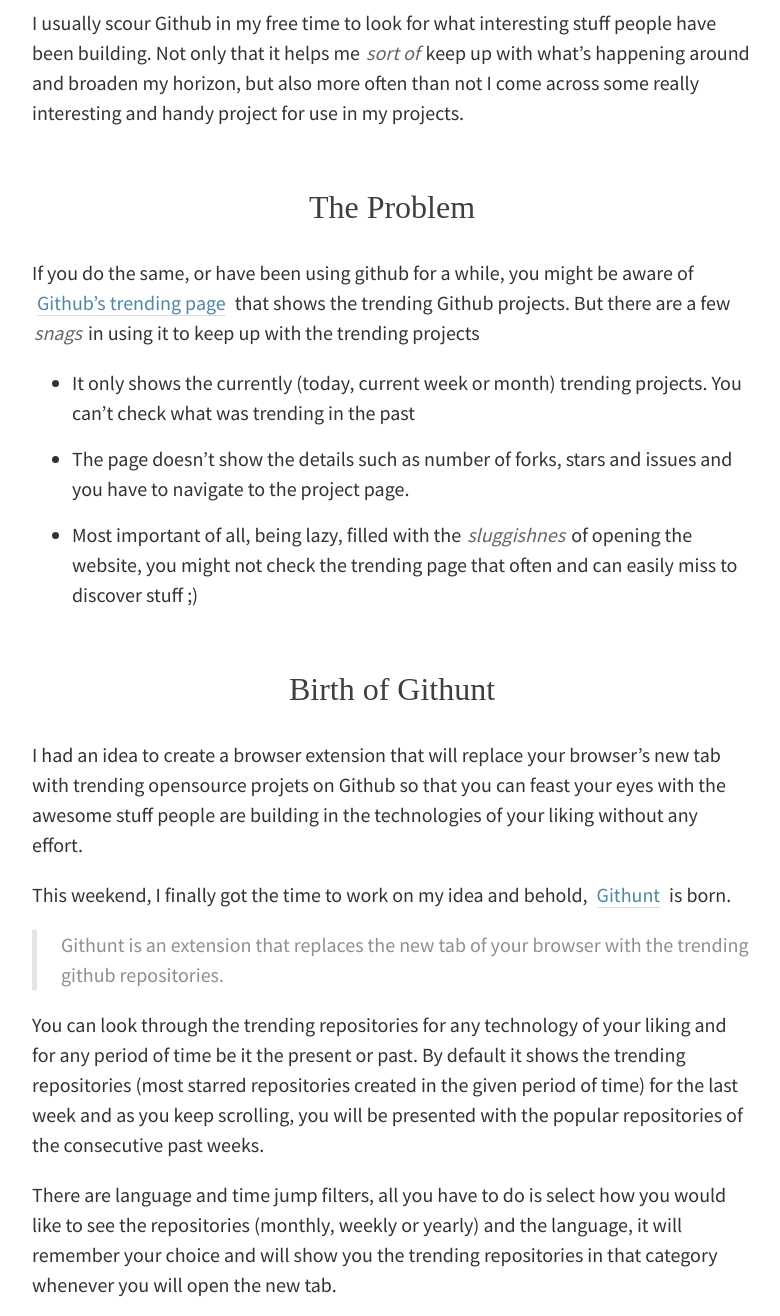
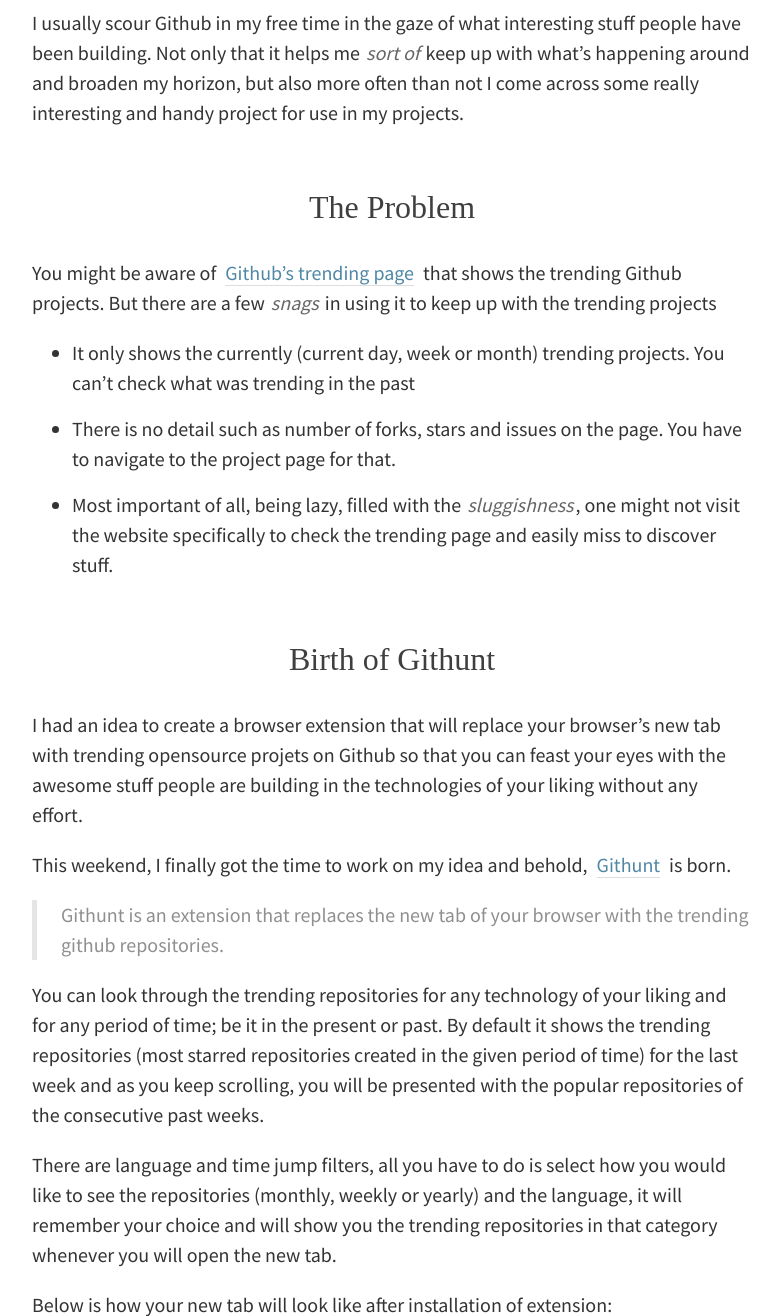
Before and after one commit to kamranahmedse/kamranahmedse.github.io, a Jekyll site: the page built from blog/_posts/2016-03-27-birth-of-githunt-google-chrome-extension-for-github.md, in a window 1280 px wide and 1400 px high, scrolled down 339 px, cut to the strip 0-1316 px from the top of the window. Shown: the whole strip, without its empty margins (248-1028 px from the left). Built offline with Jekyll 4.4.1, drawn with Linux system fonts in a browser that asks for light colours; some web fonts are replaced; comment, search, counter and statistics services are not loaded; some of the changed text lies outside the part shown.

Commit message:
Fix typos in the blog post

```diff
--- a/blog/_posts/2016-03-27-birth-of-githunt-google-chrome-extension-for-github.md
+++ b/blog/_posts/2016-03-27-birth-of-githunt-google-chrome-extension-for-github.md
@@ -4,15 +4,15 @@
 comments: true
 ---
 
-I usually scour Github in my free time to look for what interesting stuff people have been building. Not only that it helps me *sort of* keep up with what's happening around and broaden my horizon, but also more often than not I come across some really interesting and handy project for use in my projects.
+I usually scour Github in my free time in the gaze of what interesting stuff people have been building. Not only that it helps me *sort of* keep up with what's happening around and broaden my horizon, but also more often than not I come across some really interesting and handy project for use in my projects.
 
 ## The Problem
 
-If you do the same, or have been using github for a while, you might be aware of [Github's trending page](http://github.com/trending) that shows the trending Github projects. But there are a few *snags* in using it to keep up with the trending projects
+You might be aware of [Github's trending page](http://github.com/trending) that shows the trending Github projects. But there are a few *snags* in using it to keep up with the trending projects
 
-- It only shows the currently (today, current week or month) trending projects. You can't check what was trending in the past
-- The page doesn't show the details such as number of forks, stars and issues and you have to navigate to the project page.
-- Most important of all, being lazy, filled with the *sluggishnes* of opening the website, you might not check the trending page that often and can easily miss to discover stuff ;)
+- It only shows the currently (current day, week or month) trending projects. You can't check what was trending in the past
+- There is no detail such as number of forks, stars and issues on the page. You have to navigate to the project page for that.
+- Most important of all, being lazy, filled with the *sluggishness*, one might not visit the website specifically to check the trending page and easily miss to discover stuff.
 
 
 ## Birth of Githunt
@@ -23,7 +23,7 @@
 
 > Githunt is an extension that replaces the new tab of your browser with the trending github repositories.
 
-You can look through the trending repositories for any technology of your liking and for any period of time be it the present or past. By default it shows the trending repositories (most starred repositories created in the given period of time) for the last week and as you keep scrolling, you will be presented with the popular repositories of the consecutive past weeks.
+You can look through the trending repositories for any technology of your liking and for any period of time; be it in the present or past. By default it shows the trending repositories (most starred repositories created in the given period of time) for the last week and as you keep scrolling, you will be presented with the popular repositories of the consecutive past weeks.
 
 There are language and time jump filters, all you have to do is select how you would like to see the repositories (monthly, weekly or yearly) and the language, it will remember your choice and will show you the trending repositories in that category whenever you will open the new tab.
 
@@ -37,9 +37,9 @@
 
 ## What do people say?
 
-I posted the link to the project repository on [Reddit](https://www.reddit.com/r/javascript/comments/4byk8v/githunt_chrome_extension_to_replace_your_new_tab/) yesterday and it turned out that people were looking for something like this and it had been trending all day yesterday. Also, it has been on the top of the list [among the trending github projects](https://github.com/trending/html) since yesterday.
+I posted the link to the project repository on [Reddit](https://www.reddit.com/r/javascript/comments/4byk8v/githunt_chrome_extension_to_replace_your_new_tab/) yesterday and it turned out that people were looking for something like this and it had been trending all day yesterday. Also, it has been on the top of the list [amongst the trending github projects](https://github.com/trending/html) since yesterday (Update &ndash; Now 5th).
 
-So nothing is stopping you, [install the extension and go for the hunt](http://github.com/kamranahmedse/githunt)
+So go ahead, [install the extension and go for the hunt](http://github.com/kamranahmedse/githunt).
 
 ## Can I help?
 
```
